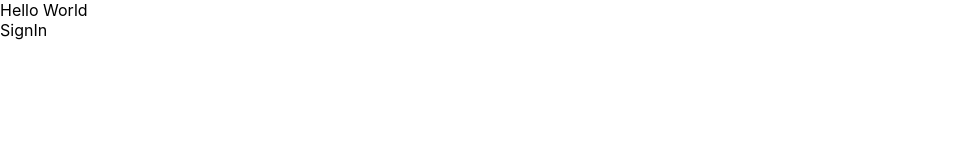
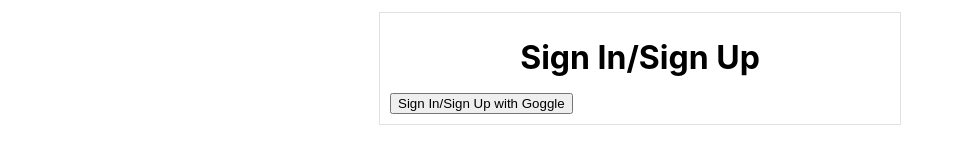
Before and after one commit to Priyanshi-99/react_slack_clone, a React app: page / in a window 1280 px wide. Shown: the whole page, without its empty margins (0-963 px from the left). Built offline with nearby package versions, Linux system fonts and the light colour scheme.

Commit message:
Added SignIn Style

```diff
--- a/src/components/App.js
+++ b/src/components/App.js
@@ -1,12 +1,13 @@
-import React from "react";
-import { SignIn } from "./";
-function App() {
-  return (
-    <div className="App">
-      Hello World
-      <SignIn />
-    </div>
-  );
+import React, { Component } from "react";
+import SignIn from "./SignIn";
+
+class App extends Component {
+  render() {
+    return (
+      <div>
+        <SignIn />
+      </div>
+    );
+  }
 }
-
 export default App;
--- a/src/components/SignIn.js
+++ b/src/components/SignIn.js
@@ -2,7 +2,12 @@ import React, { Component } from "react";
 
 class SignIn extends Component {
   render() {
-    return <div>SignIn</div>;
+    return (
+      <div className="signin-form">
+        <h1>Sign In/Sign Up</h1>
+        <button>Sign In/Sign Up with Goggle</button>
+      </div>
+    );
   }
 }
 
--- a/src/index.css
+++ b/src/index.css
@@ -1,13 +1,24 @@
 body {
   margin: 0;
-  font-family: -apple-system, BlinkMacSystemFont, 'Segoe UI', 'Roboto', 'Oxygen',
-    'Ubuntu', 'Cantarell', 'Fira Sans', 'Droid Sans', 'Helvetica Neue',
+  font-family: -apple-system, BlinkMacSystemFont, "Segoe UI", "Roboto", "Oxygen",
+    "Ubuntu", "Cantarell", "Fira Sans", "Droid Sans", "Helvetica Neue",
     sans-serif;
   -webkit-font-smoothing: antialiased;
   -moz-osx-font-smoothing: grayscale;
 }
 
 code {
-  font-family: source-code-pro, Menlo, Monaco, Consolas, 'Courier New',
+  font-family: source-code-pro, Menlo, Monaco, Consolas, "Courier New",
     monospace;
 }
+.signin-form {
+  border: 1px solid #e1e1e1;
+  padding: 10px;
+  width: 500px;
+  margin: 0 auto;
+  margin-top: 12px;
+}
+.signin-form h1 {
+  margin: 15px 0;
+  text-align: center;
+}
```
